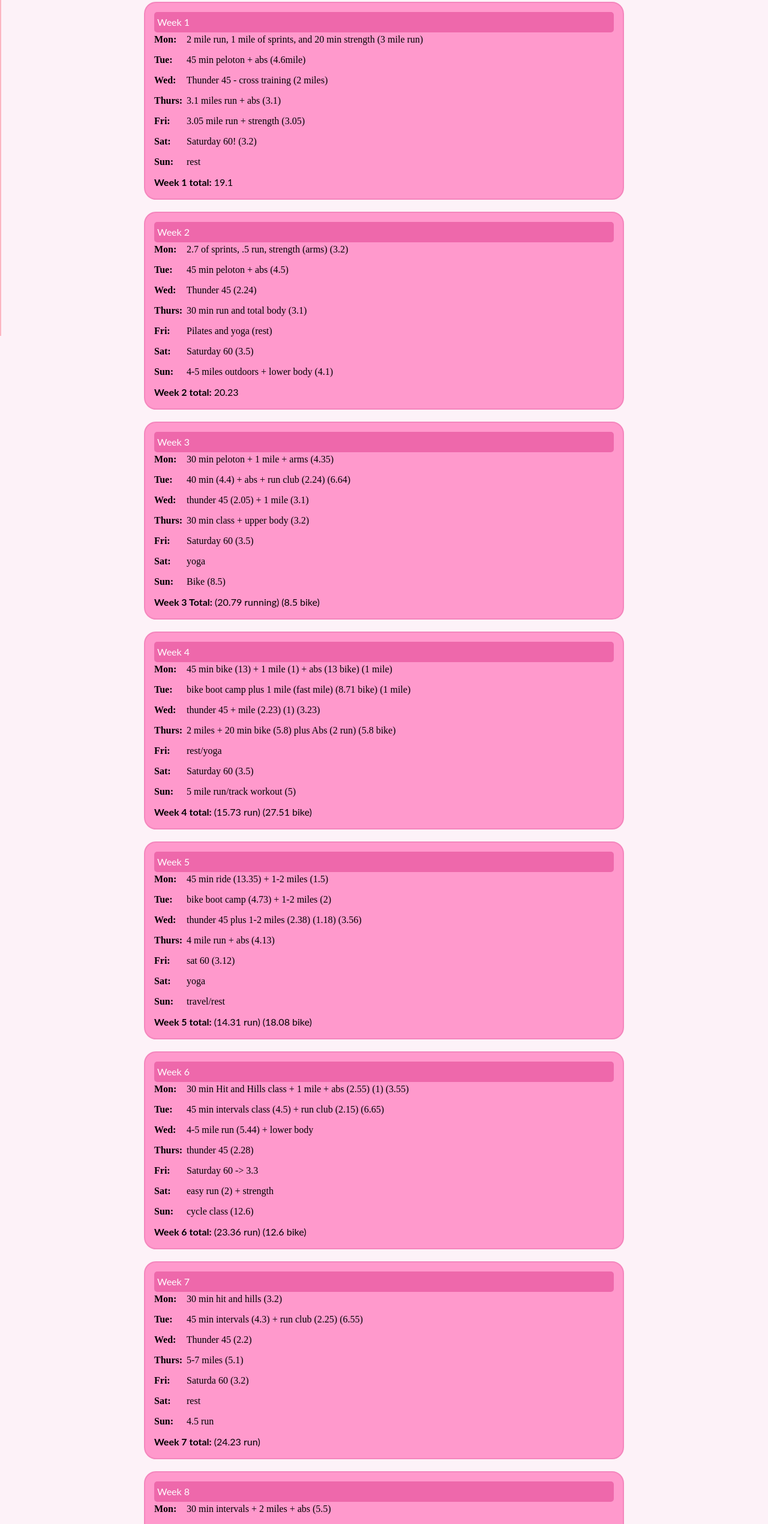
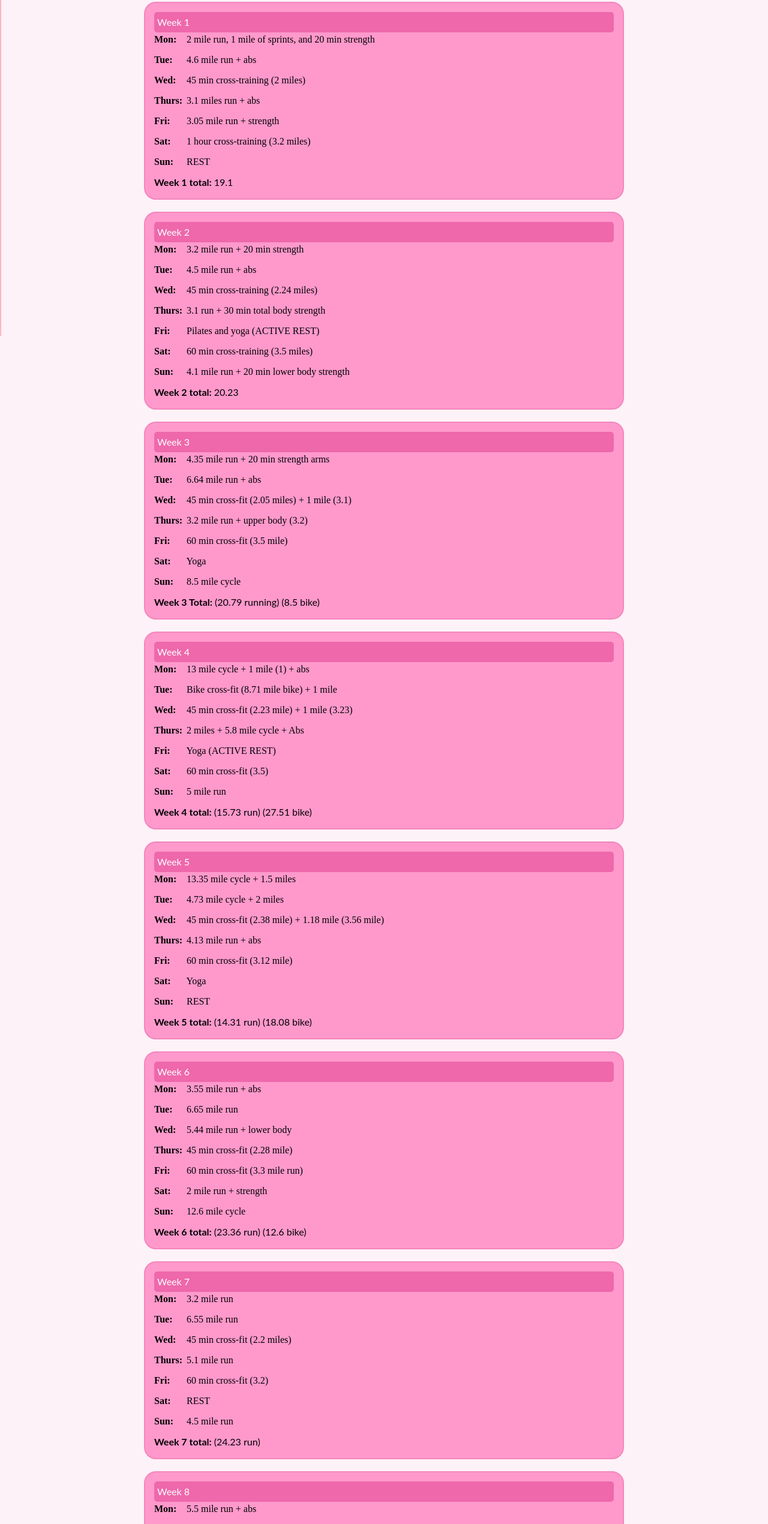
Before and after one commit to judyeffendi/judyeffendi, a plain HTML site: page traininglogs.html in a window 1280 px wide. Shown: the part 240-2781 px from the top of the page at 60% size. Drawn offline with nearby package versions, Linux system fonts and the light colour scheme.

Commit message:
training log week 34

```diff
--- a/traininglogs.html
+++ b/traininglogs.html
@@ -74,25 +74,25 @@
             <body>
                 <div class="week-box">
                     <h2>Week 1</h2>
-                    <div class="day-entry"><strong>Mon:</strong> 2 mile run, 1 mile of sprints, and 20 min strength (3 mile run)</div>
-                    <div class="day-entry"><strong>Tue:</strong> 45 min peloton + abs (4.6mile)</div>
-                    <div class="day-entry"><strong>Wed:</strong> Thunder 45 - cross training (2 miles)</div>
-                    <div class="day-entry"><strong>Thurs:</strong> 3.1 miles run + abs (3.1)</div>
-                    <div class="day-entry"><strong>Fri:</strong> 3.05 mile run + strength (3.05)</div>
-                    <div class="day-entry"><strong>Sat:</strong> Saturday 60! (3.2)</div>
-                    <div class="day-entry"><strong>Sun:</strong> rest</div>
+                    <div class="day-entry"><strong>Mon:</strong> 2 mile run, 1 mile of sprints, and 20 min strength</div>
+                    <div class="day-entry"><strong>Tue:</strong> 4.6 mile run + abs </div>
+                    <div class="day-entry"><strong>Wed:</strong> 45 min cross-training (2 miles)</div>
+                    <div class="day-entry"><strong>Thurs:</strong> 3.1 miles run + abs </div>
+                    <div class="day-entry"><strong>Fri:</strong> 3.05 mile run + strength</div>
+                    <div class="day-entry"><strong>Sat:</strong> 1 hour cross-training (3.2 miles)</div>
+                    <div class="day-entry"><strong>Sun:</strong> REST</div>
                     <div><strong>Week 1 total:</strong> 19.1</div>
                 </div>
 
                 <div class="week-box">
                     <h2>Week 2</h2>
-                    <div class="day-entry"><strong>Mon:</strong> 2.7 of sprints, .5 run, strength (arms) (3.2)</div>
-                    <div class="day-entry"><strong>Tue:</strong> 45 min peloton + abs (4.5)</div>
-                    <div class="day-entry"><strong>Wed:</strong> Thunder 45 (2.24)</div>
-                    <div class="day-entry"><strong>Thurs:</strong> 30 min run and total body (3.1)</div>
-                    <div class="day-entry"><strong>Fri:</strong> Pilates and yoga (rest)</div>
-                    <div class="day-entry"><strong>Sat:</strong> Saturday 60 (3.5)</div>
-                    <div class="day-entry"><strong>Sun:</strong> 4-5 miles outdoors + lower body (4.1)</div>
+                    <div class="day-entry"><strong>Mon:</strong> 3.2 mile run + 20 min strength</div>
+                    <div class="day-entry"><strong>Tue:</strong> 4.5 mile run + abs</div>
+                    <div class="day-entry"><strong>Wed:</strong> 45 min cross-training (2.24 miles)</div>
+                    <div class="day-entry"><strong>Thurs:</strong> 3.1 run + 30 min total body strength</div>
+                    <div class="day-entry"><strong>Fri:</strong> Pilates and yoga (ACTIVE REST)</div>
+                    <div class="day-entry"><strong>Sat:</strong> 60 min cross-training (3.5 miles)</div>
+                    <div class="day-entry"><strong>Sun:</strong> 4.1 mile run + 20 min lower body strength</div>
                     <div><strong>Week 2 total:</strong> 20.23</div>
                 </div>
 
@@ -100,82 +100,82 @@
 
                 <div class="week-box">
                     <h2>Week 3</h2>
-                    <div class="day-entry"><strong>Mon:</strong> 30 min peloton + 1 mile + arms (4.35)</div>
-                    <div class="day-entry"><strong>Tue:</strong> 40 min (4.4) + abs + run club (2.24) (6.64)</div>
-                    <div class="day-entry"><strong>Wed:</strong> thunder 45 (2.05) + 1 mile (3.1)</div>
-                    <div class="day-entry"><strong>Thurs:</strong> 30 min class + upper body (3.2)</div>
-                    <div class="day-entry"><strong>Fri:</strong> Saturday 60 (3.5)</div>
-                    <div class="day-entry"><strong>Sat:</strong> yoga</div>
-                    <div class="day-entry"><strong>Sun:</strong> Bike (8.5)</div>
+                    <div class="day-entry"><strong>Mon:</strong> 4.35 mile run + 20 min strength arms</div>
+                    <div class="day-entry"><strong>Tue:</strong> 6.64 mile run + abs </div>
+                    <div class="day-entry"><strong>Wed:</strong> 45 min cross-fit (2.05 miles) + 1 mile (3.1)</div>
+                    <div class="day-entry"><strong>Thurs:</strong> 3.2 mile run + upper body (3.2)</div>
+                    <div class="day-entry"><strong>Fri:</strong> 60 min cross-fit (3.5 mile)</div>
+                    <div class="day-entry"><strong>Sat:</strong> Yoga</div>
+                    <div class="day-entry"><strong>Sun:</strong> 8.5 mile cycle</div>
                     <div><strong>Week 3 Total:</strong> (20.79 running) (8.5 bike)</div>
                 </div>
                 <div class="week-box">
                     <h2>Week 4</h2>
-                    <div class="day-entry"><strong>Mon:</strong> 45 min bike (13) + 1 mile (1) + abs (13 bike) (1 mile)</div>
-                    <div class="day-entry"><strong>Tue:</strong> bike boot camp plus 1 mile (fast mile) (8.71 bike) (1 mile)</div>
-                    <div class="day-entry"><strong>Wed:</strong> thunder 45 + mile (2.23) (1) (3.23)</div>
-                    <div class="day-entry"><strong>Thurs:</strong> 2 miles + 20 min bike  (5.8) plus Abs (2 run) (5.8 bike)</div>
-                    <div class="day-entry"><strong>Fri:</strong> rest/yoga</div>
-                    <div class="day-entry"><strong>Sat:</strong> Saturday 60 (3.5)</div>
-                    <div class="day-entry"><strong>Sun:</strong> 5 mile run/track workout (5)</div>
+                    <div class="day-entry"><strong>Mon:</strong> 13 mile cycle + 1 mile (1) + abs</div>
+                    <div class="day-entry"><strong>Tue:</strong> Bike cross-fit (8.71 mile bike) + 1 mile</div>
+                    <div class="day-entry"><strong>Wed:</strong> 45 min cross-fit (2.23 mile) + 1 mile (3.23)</div>
+                    <div class="day-entry"><strong>Thurs:</strong> 2 miles + 5.8 mile cycle + Abs</div>
+                    <div class="day-entry"><strong>Fri:</strong> Yoga (ACTIVE REST)</div>
+                    <div class="day-entry"><strong>Sat:</strong> 60 min cross-fit (3.5)</div>
+                    <div class="day-entry"><strong>Sun:</strong> 5 mile run</div>
                     <div><strong>Week 4 total:</strong> (15.73 run) (27.51 bike)</div>
                 </div>
 
                 <div class="week-box">
                     <h2>Week 5</h2>
-                    <div class="day-entry"><strong>Mon:</strong> 45 min ride (13.35) + 1-2 miles (1.5)</div>
-                    <div class="day-entry"><strong>Tue:</strong> bike boot camp (4.73) + 1-2 miles (2)</div>
-                    <div class="day-entry"><strong>Wed:</strong> thunder 45 plus 1-2 miles (2.38) (1.18) (3.56)</div>
-                    <div class="day-entry"><strong>Thurs:</strong> 4 mile run + abs (4.13)</div>
-                    <div class="day-entry"><strong>Fri:</strong> sat 60 (3.12)</div>
-                    <div class="day-entry"><strong>Sat:</strong> yoga</div>
-                    <div class="day-entry"><strong>Sun:</strong> travel/rest</div>
+                    <div class="day-entry"><strong>Mon:</strong> 13.35 mile cycle + 1.5 miles</div>
+                    <div class="day-entry"><strong>Tue:</strong> 4.73 mile cycle + 2 miles</div>
+                    <div class="day-entry"><strong>Wed:</strong>  45 min cross-fit (2.38 mile) + 1.18 mile (3.56 mile)</div>
+                    <div class="day-entry"><strong>Thurs:</strong> 4.13 mile run + abs</div>
+                    <div class="day-entry"><strong>Fri:</strong> 60 min cross-fit (3.12 mile)</div>
+                    <div class="day-entry"><strong>Sat:</strong> Yoga</div>
+                    <div class="day-entry"><strong>Sun:</strong> REST</div>
                     <div><strong>Week 5 total:</strong> (14.31 run) (18.08 bike)</div>
                 </div>
 
                 <div class="week-box">
                     <h2>Week 6</h2>
-                    <div class="day-entry"><strong>Mon:</strong> 30 min Hit and Hills class + 1 mile + abs (2.55) (1) (3.55)</div>
-                    <div class="day-entry"><strong>Tue:</strong> 45 min intervals class (4.5) + run club (2.15) (6.65)</div>
-                    <div class="day-entry"><strong>Wed:</strong> 4-5 mile run (5.44) + lower body</div>
-                    <div class="day-entry"><strong>Thurs:</strong> thunder 45 (2.28)</div>
-                    <div class="day-entry"><strong>Fri:</strong> Saturday 60 -> 3.3</div>
-                    <div class="day-entry"><strong>Sat:</strong> easy run (2) + strength</div>
-                    <div class="day-entry"><strong>Sun:</strong> cycle class (12.6)</div>
+                    <div class="day-entry"><strong>Mon:</strong> 3.55 mile run + abs</div>
+                    <div class="day-entry"><strong>Tue:</strong> 6.65 mile run</div>
+                    <div class="day-entry"><strong>Wed:</strong> 5.44 mile run + lower body</div>
+                    <div class="day-entry"><strong>Thurs:</strong> 45 min cross-fit (2.28 mile)</div>
+                    <div class="day-entry"><strong>Fri:</strong> 60 min cross-fit (3.3 mile run)</div>
+                    <div class="day-entry"><strong>Sat:</strong> 2 mile run + strength</div>
+                    <div class="day-entry"><strong>Sun:</strong> 12.6 mile cycle</div>
                     <div><strong>Week 6 total:</strong> (23.36 run) (12.6 bike)</div>
                 </div>
 
                 <div class="week-box">
                     <h2>Week 7</h2>
-                    <div class="day-entry"><strong>Mon:</strong> 30 min hit and hills (3.2)</div>
-                    <div class="day-entry"><strong>Tue:</strong> 45 min intervals (4.3) + run club (2.25) (6.55)</div>
-                    <div class="day-entry"><strong>Wed:</strong> Thunder 45 (2.2)</div>
-                    <div class="day-entry"><strong>Thurs:</strong> 5-7 miles (5.1)</div>
-                    <div class="day-entry"><strong>Fri:</strong> Saturda 60 (3.2)</div>
-                    <div class="day-entry"><strong>Sat:</strong> rest</div>
-                    <div class="day-entry"><strong>Sun:</strong> 4.5 run</div>
+                    <div class="day-entry"><strong>Mon:</strong> 3.2 mile run</div>
+                    <div class="day-entry"><strong>Tue:</strong> 6.55 mile run</div>
+                    <div class="day-entry"><strong>Wed:</strong> 45 min cross-fit (2.2 miles)</div>
+                    <div class="day-entry"><strong>Thurs:</strong> 5.1 mile run</div>
+                    <div class="day-entry"><strong>Fri:</strong> 60 min cross-fit (3.2)</div>
+                    <div class="day-entry"><strong>Sat:</strong> REST</div>
+                    <div class="day-entry"><strong>Sun:</strong> 4.5 mile run</div>
                     <div><strong>Week 7 total:</strong> (24.23 run)</div>
                 </div>
 
                 <div class="week-box">
                     <h2>Week 8</h2>
-                    <div class="day-entry"><strong>Mon:</strong> 30 min intervals + 2 miles + abs (5.5)</div>
-                    <div class="day-entry"><strong>Tue:</strong> 45 min intervals (4.7) + run club (2.3) (7)</div>
-                    <div class="day-entry"><strong>Wed:</strong> 30 min HITT + 1 mile (1) (1.5) (2.5)</div>
-                    <div class="day-entry"><strong>Thurs:</strong> 5-8 miles (5.5)</div>
-                    <div class="day-entry"><strong>Fri:</strong> Sat 60 (3.5)</div>
-                    <div class="day-entry"><strong>Sat:</strong> Cycling (8.75)</div>
-                    <div class="day-entry"><strong>Sun:</strong> rest/yoga</div>
+                    <div class="day-entry"><strong>Mon:</strong> 5.5 mile run + abs</div>
+                    <div class="day-entry"><strong>Tue:</strong> 7 mile run</div>
+                    <div class="day-entry"><strong>Wed:</strong> 2.5 mile run</div>
+                    <div class="day-entry"><strong>Thurs:</strong> 5.5 mile run</div>
+                    <div class="day-entry"><strong>Fri:</strong> 60 min cross-fit (3.5 miles)</div>
+                    <div class="day-entry"><strong>Sat:</strong> 8.75 mile cycle</div>
+                    <div class="day-entry"><strong>Sun:</strong> Yoga (ACTIVE REST)</div>
                     <div><strong>Week 8 Total:</strong> (8.75 biking) (24 run)</div>
                 </div>
 
                 <div class="week-box">
                     <h2>Week 9</h2>
                     <div class="day-entry"><strong>Mon:</strong> 45 min cycle + 2 miles</div>
-                    <div class="day-entry"><strong>Tue:</strong> bike boot camp + 2 miles</div>
-                    <div class="day-entry"><strong>Wed:</strong> thunder 45 + 2 miles</div>
-                    <div class="day-entry"><strong>Thurs:</strong> 3.1 + 1 (4.1)</div>
-                    <div class="day-entry"><strong>Fri:</strong> 30 min cycle (7.77) + abs</div>
+                    <div class="day-entry"><strong>Tue:</strong> 30 min bike cross-fit + 2 miles</div>
+                    <div class="day-entry"><strong>Wed:</strong> 45 min cross-fit + 2 miles</div>
+                    <div class="day-entry"><strong>Thurs:</strong> 4.1 mile run</div>
+                    <div class="day-entry"><strong>Fri:</strong> 7.77 mile cycle + abs</div>
                     <div class="day-entry"><strong>Sat:</strong> 30 min boot camp + strength</div>
                     <div class="day-entry"><strong>Sun:</strong> REST (sick)</div>
                     <div><strong>Week 9 Total:</strong> (11.9 running) (22.83 bike)</div>
@@ -183,61 +183,61 @@
 
                 <div class="week-box">
                     <h2>Week 10</h2>
-                    <div class="day-entry"><strong>Mon:</strong> Travel (rest allergies)</div>
-                    <div class="day-entry"><strong>Tue:</strong> 2 miles (2)</div>
-                    <div class="day-entry"><strong>Wed:</strong> 3 miles (3)</div>
-                    <div class="day-entry"><strong>Thurs:</strong> no workout</div>
-                    <div class="day-entry"><strong>Fri:</strong> no workout</div>
-                    <div class="day-entry"><strong>Sat:</strong> no workout</div>
-                    <div class="day-entry"><strong>Sun:</strong> Tread bootcamp (3.2)</div>
+                    <div class="day-entry"><strong>Mon:</strong> Travel (REST)</div>
+                    <div class="day-entry"><strong>Tue:</strong> 2 mile run</div>
+                    <div class="day-entry"><strong>Wed:</strong> 3 mile run</div>
+                    <div class="day-entry"><strong>Thurs:</strong> REST</div>
+                    <div class="day-entry"><strong>Fri:</strong> REST</div>
+                    <div class="day-entry"><strong>Sat:</strong> REST</div>
+                    <div class="day-entry"><strong>Sun:</strong> 60 min cross-fit (3.2 mile)</div>
                     <div><strong>Week 10 Total:</strong> (8.2)</div>
                 </div>
 
                 <div class="week-box">
                     <h2>Week 11</h2>
-                    <div class="day-entry"><strong>Mon:</strong> 45 min bike, no run. Knee pain (12.6)</div>
-                    <div class="day-entry"><strong>Tue:</strong> Bike bootcamp (8.62)</div>
-                    <div class="day-entry"><strong>Wed:</strong> Thunder 45 (2.58)</div>
-                    <div class="day-entry"><strong>Thurs:</strong> 30 min cycle (9.05) + abs</div>
-                    <div class="day-entry"><strong>Fri:</strong> bike boot camp (6.95)</div>
-                    <div class="day-entry"><strong>Sat:</strong> Cycle + yoga/abs (8.90)</div>
-                    <div class="day-entry"><strong>Sun:</strong> Rest/yoga</div>
+                    <div class="day-entry"><strong>Mon:</strong> 12.6 mile bike</div>
+                    <div class="day-entry"><strong>Tue:</strong> 60 min bike cross-fit (8.62)</div>
+                    <div class="day-entry"><strong>Wed:</strong> 45 min cross-fit (2.58)</div>
+                    <div class="day-entry"><strong>Thurs:</strong> 9.05 mile cycle + abs</div>
+                    <div class="day-entry"><strong>Fri:</strong> 45 min bike cross-fit (6.95)</div>
+                    <div class="day-entry"><strong>Sat:</strong> 8.9 mile cyle</div>
+                    <div class="day-entry"><strong>Sun:</strong> REST</div>
                     <div><strong>Week 11 Total:</strong> (48.7 bike) (2.58 run)</div>
                 </div>
 
                 <div class="week-box">
                     <h2>Week 12</h2>
                     <div class="day-entry"><strong>Mon:</strong> 30 min run + 25 min elliptical + abs</div>
-                    <div class="day-entry"><strong>Tue:</strong> 20 run (2.1) 20 HITT (2) (2.1)</div>
-                    <div class="day-entry"><strong>Wed:</strong> 30 min boot camp + 20 strength / yoga / abs post work</div>
-                    <div class="day-entry"><strong>Thurs:</strong> 30 min HITT (2.7) 45 min strength</div>
-                    <div class="day-entry"><strong>Fri:</strong> elliptical (30 min)</div>
-                    <div class="day-entry"><strong>Sat:</strong> intervals (4.4)</div>
-                    <div class="day-entry"><strong>Sun:</strong> Thunder 45 (2.2)</div>
+                    <div class="day-entry"><strong>Tue:</strong> 4.2 mile run</div>
+                    <div class="day-entry"><strong>Wed:</strong> 30 min boot camp + 20 strength </div>
+                    <div class="day-entry"><strong>Thurs:</strong> 2.7 mile run + 45 min strength</div>
+                    <div class="day-entry"><strong>Fri:</strong> 30 min elliptical</div>
+                    <div class="day-entry"><strong>Sat:</strong> 4.4 mile run</div>
+                    <div class="day-entry"><strong>Sun:</strong> 45 min cross-fit (2.2)</div>
                     <div><strong>Week 12 Total:</strong> 17.88</div>
                 </div>
 
                 <div class="week-box">
                     <h2>Week 13</h2>
-                    <div class="day-entry"><strong>Mon:</strong> 30 run (3.2)+ 20 strength</div>
-                    <div class="day-entry"><strong>Tue:</strong> 20 run (2.2) + 20 run (2.2) + abs (4.4)</div>
-                    <div class="day-entry"><strong>Wed:</strong> Thunder 45 (2.3) + elliptical</div>
-                    <div class="day-entry"><strong>Thurs:</strong> 30 run (3) + 20 run (2)</div>
-                    <div class="day-entry"><strong>Fri:</strong> 30 run (3.3) 10 stairstepper</div>
-                    <div class="day-entry"><strong>Sat:</strong> Or rest</div>
-                    <div class="day-entry"><strong>Sun:</strong> 20 run + abs (2.3)</div>
+                    <div class="day-entry"><strong>Mon:</strong> 3.2 mile run + 20 strength</div>
+                    <div class="day-entry"><strong>Tue:</strong> 4.4 mile run + abs</div>
+                    <div class="day-entry"><strong>Wed:</strong> 45 min cross-fit (2.3 miles) + elliptical</div>
+                    <div class="day-entry"><strong>Thurs:</strong> 5 mile run</div>
+                    <div class="day-entry"><strong>Fri:</strong> 3.3 mile run + 10 min stairstepper</div>
+                    <div class="day-entry"><strong>Sat:</strong> REST</div>
+                    <div class="day-entry"><strong>Sun:</strong> 2.3 mile run + abs</div>
                     <div><strong>Week 13 Total:</strong> 20.5</div>
                 </div>
 
                 <div class="week-box">
                     <h2>Week 14</h2>
-                    <div class="day-entry"><strong>Mon:</strong> 2 mile warm and cool down (2.2) + 30 strength + 15 elliptical</div>
+                    <div class="day-entry"><strong>Mon:</strong> 2.2 mile run + 30 full-body strength + 15 elliptical</div>
                     <div class="day-entry"><strong>Tue:</strong> 45 min strength</div>
-                    <div class="day-entry"><strong>Wed:</strong> thunder 45 (2.4)</div>
-                    <div class="day-entry"><strong>Thurs:</strong> 6.12 miles (6.12)</div>
-                    <div class="day-entry"><strong>Fri:</strong> (3.6)</div>
-                    <div class="day-entry"><strong>Sat:</strong> rest</div>
-                    <div class="day-entry"><strong>Sun:</strong> rest</div>
+                    <div class="day-entry"><strong>Wed:</strong> 45 min bootcamp (2.4 miles)</div>
+                    <div class="day-entry"><strong>Thurs:</strong> 6.12 mile run</div>
+                    <div class="day-entry"><strong>Fri:</strong> 3.6 mile run</div>
+                    <div class="day-entry"><strong>Sat:</strong> REST</div>
+                    <div class="day-entry"><strong>Sun:</strong> REST</div>
                     <div><strong>Week 14 Total:</strong> 14.22 miles</div>
                 </div>
                 <div class="week-box">
@@ -462,9 +462,21 @@
                     <div class="day-entry"><strong>Tue:</strong> 45 min bootcamp</div>
                     <div class="day-entry"><strong>Wed:</strong>REST</div>
                     <div class="day-entry"><strong>Thurs:</strong> 30 min cycle and 15 strength</div>
-                    <div class="day-entry"><strong>Fri:</strong> Pilates and 30 cycle</div>
+                    <div class="day-entry"><strong>Fri:</strong> Pilates</div>
                     <div class="day-entry"><strong>Sat:</strong>BOYO - Kickboxing</div>
                     <div class="day-entry"><strong>Sun:</strong>Hot Yoga</div>
+                    <div><strong>Week 33 Total:</strong></div>
+                </div>
+
+                <div class="week-box">
+                    <h2>Week 34</h2>
+                    <div class="day-entry"><strong>Mon:</strong> Kickboxing</div>
+                    <div class="day-entry"><strong>Tue:</strong> 30 min cycle and 30 min strength</div>
+                    <div class="day-entry"><strong>Wed:</strong>Hot Yoga + Swim</div>
+                    <div class="day-entry"><strong>Thurs:</strong> 45 min bootcamp</div>
+                    <div class="day-entry"><strong>Fri:</strong> 45 min strength + cardio/swim</div>
+                    <div class="day-entry"><strong>Sat:</strong>BOYO - Kickboxing</div>
+                    <div class="day-entry"><strong>Sun:</strong> REST</div>
                     <div><strong>Week 33 Total:</strong></div>
                 </div>
 
```
